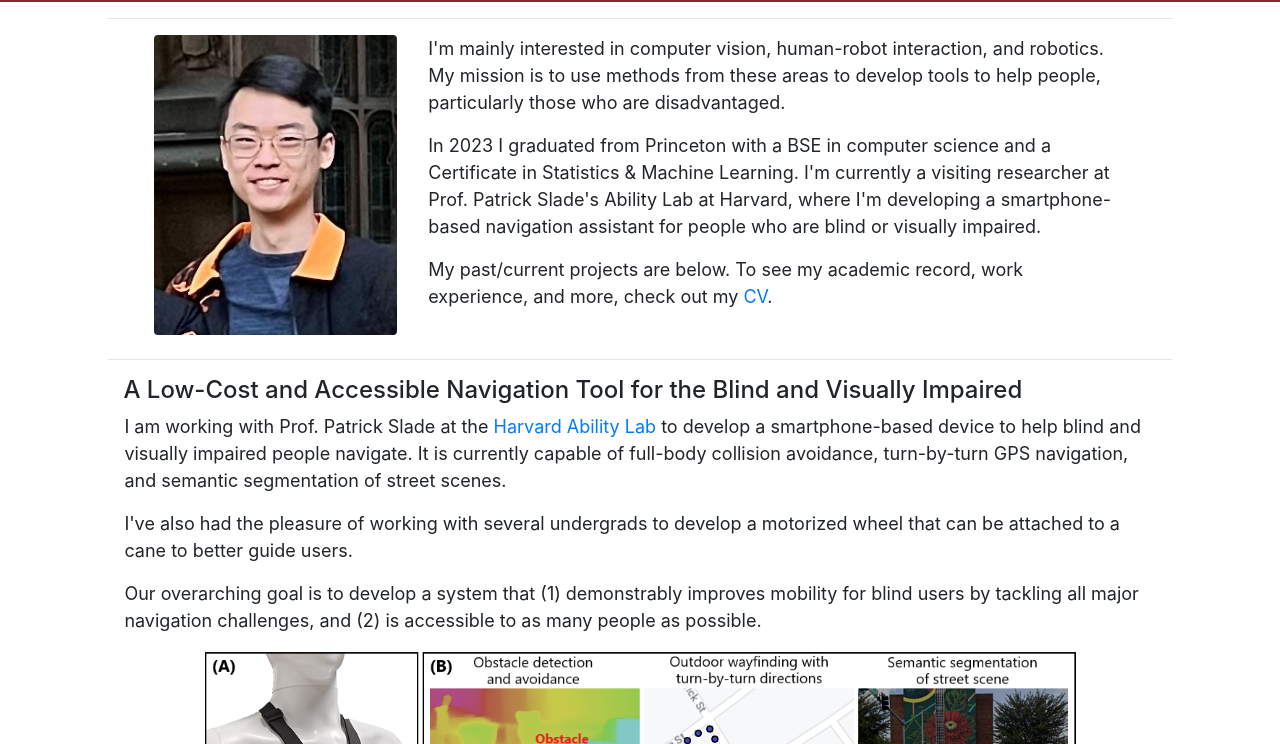
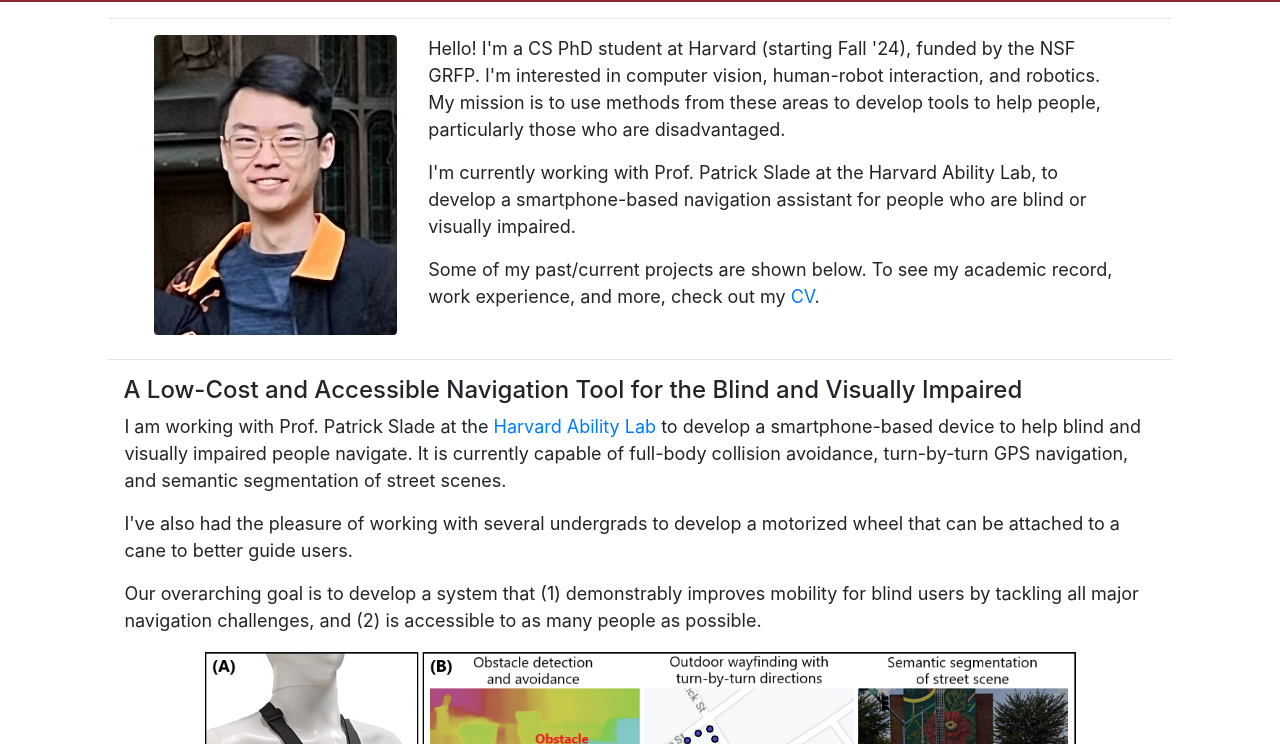
Before and after one commit to rl27/rl27.github.io, a plain HTML site: page index.html in a window 1280 px wide. Shown: the part 56-800 px from the top of the page. Drawn offline with nearby package versions, Linux system fonts and the light colour scheme.

Commit message:
Update description

```diff
--- a/index.html
+++ b/index.html
@@ -56,9 +56,9 @@
             </div>
 
             <div class="col-md-8 pl-3" id="description">
-                <p>I'm mainly interested in computer vision, human-robot interaction, and robotics. My mission is to use methods from these areas to develop tools to help people, particularly those who are disadvantaged.</p>
-                <p>In 2023 I graduated from Princeton with a BSE in computer science and a Certificate in Statistics & Machine Learning. I'm currently a visiting researcher at Prof. Patrick Slade's Ability Lab at Harvard, where I'm developing a smartphone-based navigation assistant for people who are blind or visually impaired.</p>
-                <p>My past/current projects are below. To see my academic record, work experience, and more, check out my <a href="https://rl27.github.io/cv">CV</a>.</p>
+                <p>Hello! I'm a CS PhD student at Harvard (starting Fall '24), funded by the NSF GRFP. I'm interested in computer vision, human-robot interaction, and robotics. My mission is to use methods from these areas to develop tools to help people, particularly those who are disadvantaged.</p>
+                <p>I'm currently working with Prof. Patrick Slade at the Harvard Ability Lab, to develop a smartphone-based navigation assistant for people who are blind or visually impaired.</p>
+                <p>Some of my past/current projects are shown below. To see my academic record, work experience, and more, check out my <a href="https://rl27.github.io/cv">CV</a>.</p>
                 </p>
             </div>
         </div>
```
